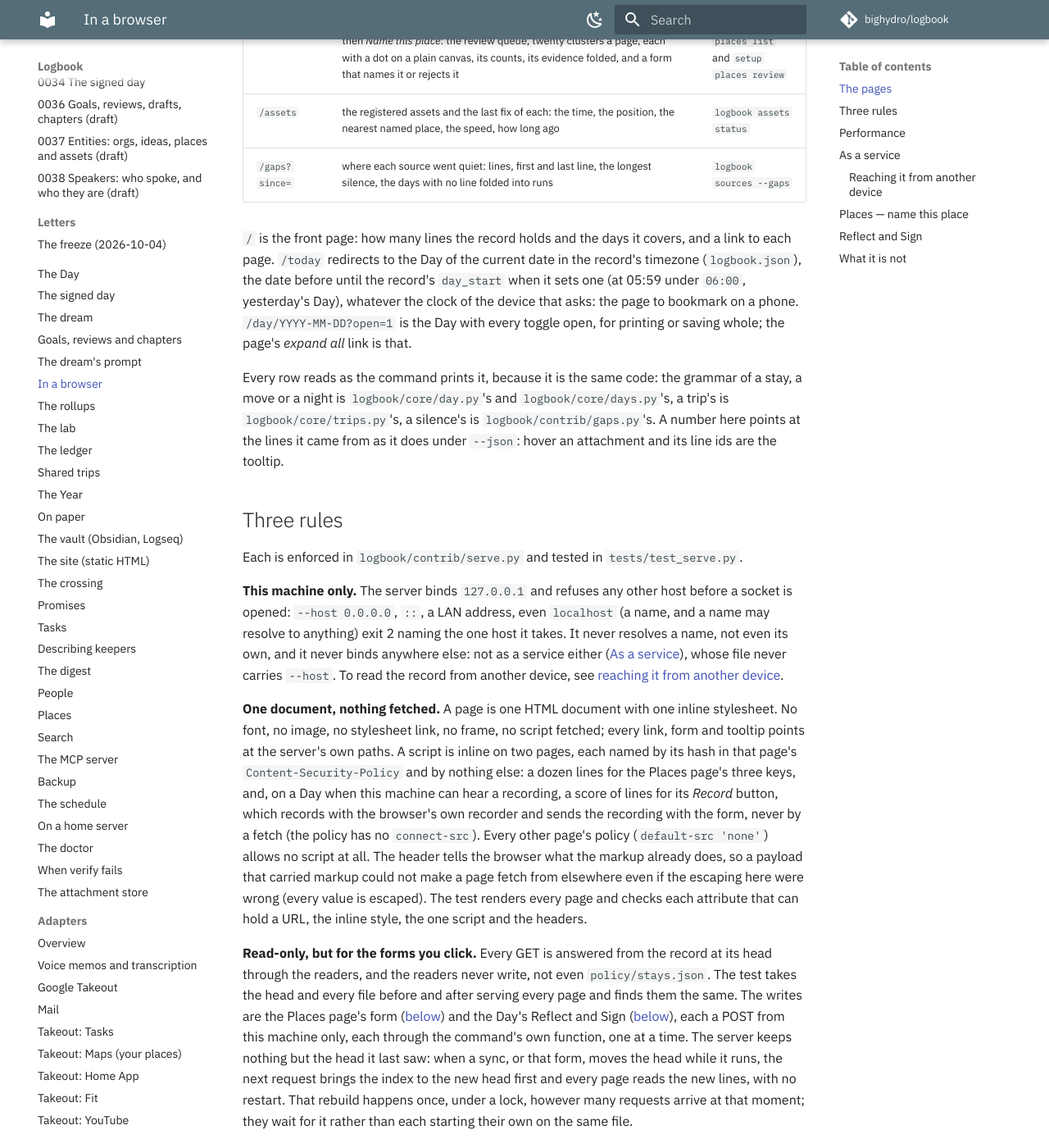
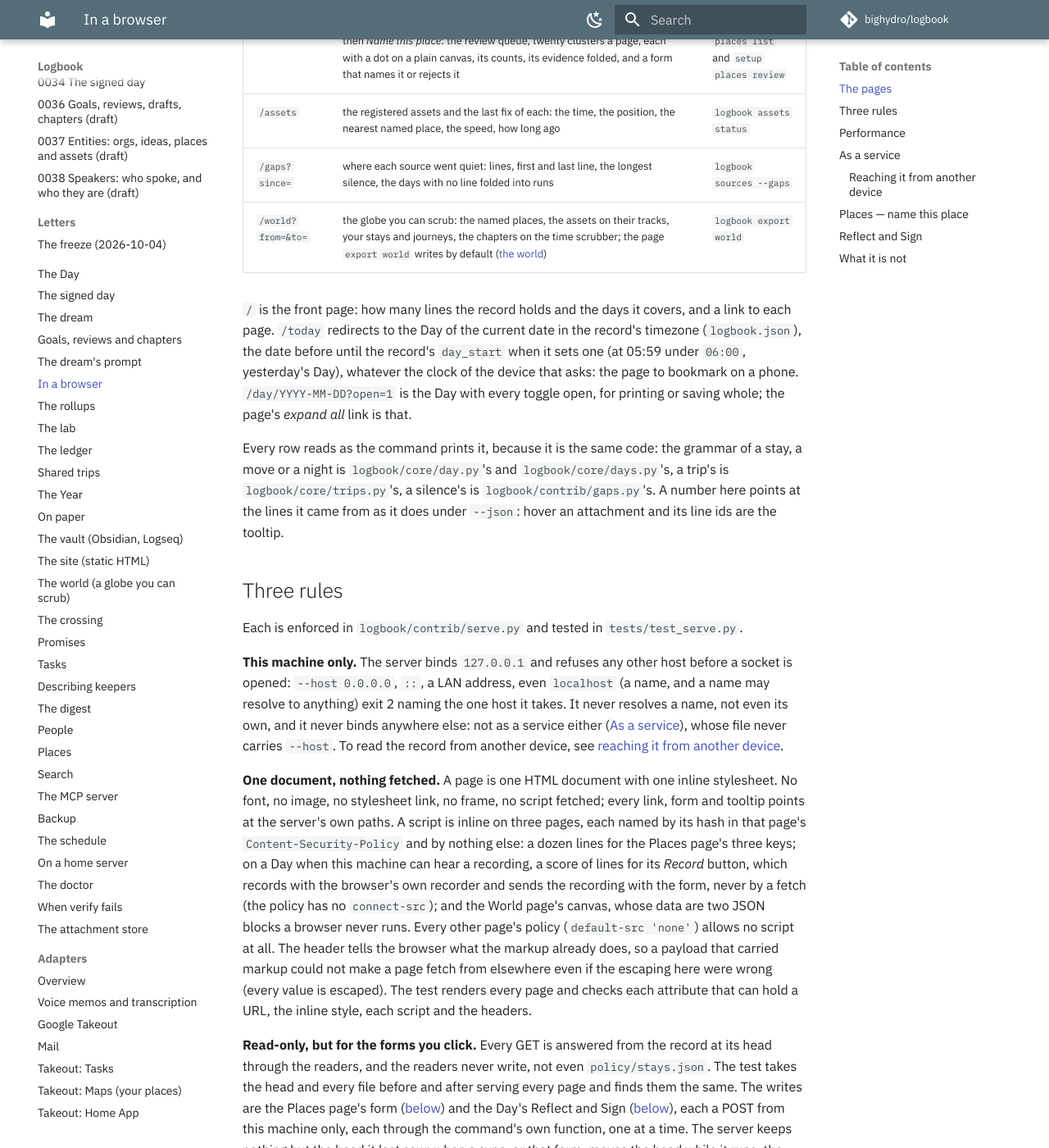
Before and after one commit to bighydro/logbook, an MkDocs documentation site: the page built from docs/serve.md, in a window 1280 px wide and 1400 px high, scrolled down 1822 px. Shown: the whole window at 82% size. Built offline with MkDocs 1.6.1 and Material for MkDocs 9.7.7, drawn with Linux system fonts in a browser that asks for light colours; comment, search, counter and statistics services are not loaded.

Commit message:
docs: the world — a globe you can scrub; changelog fragment
docs/world.md ("The world", in the nav beside the site): what the page draws,
the summary of a place and of an asset, everything bundled (the land table
and its 48 KiB cap, the record's JSON and its 1,000,000-byte cap, how the
tracks are thinned, the id check, the precision rule), the gate and the
`world` entry of the policy, the crossing line, the Library's /world. The
commands table, serve.md (the page, its script, its ETag), the README and
ARCHITECTURE name it; changelog.d/export-world.md.

Claude-Session: https://claude.ai/code/session_01Di9f39AfnbHRkVYjQKRcne
Co-Authored-By: Claude Opus 5.5 <noreply@anthropic.com>
Signed-off-by: bighydro <122497530+bighydro@users.noreply.github.com>

```diff
--- a/docs/serve.md
+++ b/docs/serve.md
@@ -30,6 +30,7 @@ aboard the yacht Nordlys. Nothing in it is real.*
 | `/places` | the named places of `places.json` first (nights, last visit, kind, position), then *Name this place*: the review queue, twenty clusters a page, each with a dot on a plain canvas, its counts, its evidence folded, and a form that names it or rejects it | `logbook setup places list` and `setup places review` |
 | `/assets` | the registered assets and the last fix of each: the time, the position, the nearest named place, the speed, how long ago | `logbook assets status` |
 | `/gaps?since=` | where each source went quiet: lines, first and last line, the longest silence, the days with no line folded into runs | `logbook sources --gaps` |
+| `/world?from=&to=` | the globe you can scrub: the named places, the assets on their tracks, your stays and journeys, the chapters on the time scrubber; the page `export world` writes by default ([the world](world.md)) | `logbook export world` |
 
 `/` is the front page: how many lines the record holds and the days it covers, and a link to each page.
 `/today` redirects to the Day of the current date in the record's timezone (`logbook.json`), the date
@@ -56,15 +57,15 @@ carries `--host`. To read the record from another device, see
 
 **One document, nothing fetched.** A page is one HTML document with one inline stylesheet. No
 font, no image, no stylesheet link, no frame, no script fetched; every link, form and tooltip points
-at the server's own paths. A script is inline on two pages, each named by its hash in that page's
-`Content-Security-Policy` and by nothing else: a dozen lines for the Places page's three keys, and,
-on a Day when this machine can hear a recording, a score of lines for its *Record* button, which
-records with the browser's own recorder and sends the recording with the form, never by a fetch (the
-policy has no `connect-src`). Every other page's policy (`default-src 'none'`) allows no script at
-all. The header tells the browser what the
-markup already does, so a payload that carried markup could not make a page fetch from elsewhere
-even if the escaping here were wrong (every value is escaped). The test renders every page and checks
-each attribute that can hold a URL, the inline style, the one script and the headers.
+at the server's own paths. A script is inline on three pages, each named by its hash in that page's
+`Content-Security-Policy` and by nothing else: a dozen lines for the Places page's three keys; on a
+Day when this machine can hear a recording, a score of lines for its *Record* button, which records
+with the browser's own recorder and sends the recording with the form, never by a fetch (the policy
+has no `connect-src`); and the World page's canvas, whose data are two JSON blocks a browser never
+runs. Every other page's policy (`default-src 'none'`) allows no script at all. The header tells the
+browser what the markup already does, so a payload that carried markup could not make a page fetch
+from elsewhere even if the escaping here were wrong (every value is escaped). The test renders every
+page and checks each attribute that can hold a URL, the inline style, each script and the headers.
 
 **Read-only, but for the forms you click.** Every GET is answered from the record at its head
 through the readers, and the readers never write, not even `policy/stays.json`. The test takes the
@@ -87,7 +88,7 @@ read ([docs/day.md](day.md), *Performance*). `/days` reads the window in chunks
 command does; a year is a dozen readings. The airports table is loaded once, when the server starts.
 
 A reload at the same head costs nothing. Every page that is the record's and nothing else (`/`, a
-Day, `/days`, `/trips`, `/places`) carries an `ETag`: the first twelve characters of the head, then a
+Day, `/days`, `/trips`, `/places`, `/world`) carries an `ETag`: the first twelve characters of the head, then a
 digest of the request and of what else the page reads (the rest of `logbook.json`, `places.json`,
 `assets.json`, `policy/`, `state/places-review.json`, the pages received from the circle) and of
 the server's start; a Day's also of the day you are in, since its forms are there from that day on. It is sent
--- a/mkdocs.yml
+++ b/mkdocs.yml
@@ -109,6 +109,7 @@ nav:
   - On paper: print.md
   - The vault (Obsidian, Logseq): vault.md
   - The site (static HTML): site.md
+  - The world (a globe you can scrub): world.md
   - The crossing: crossing.md
   - Promises: promises.md
   - Tasks: tasks.md
```
Also changed, not shown: ARCHITECTURE.md (+1 -1 lines), README.md (+1 -1 lines), changelog.d/export-world.md (added, +17 -0 lines), docs/commands.md (+1 -1 lines), docs/world.md (added, +138 -0 lines).
